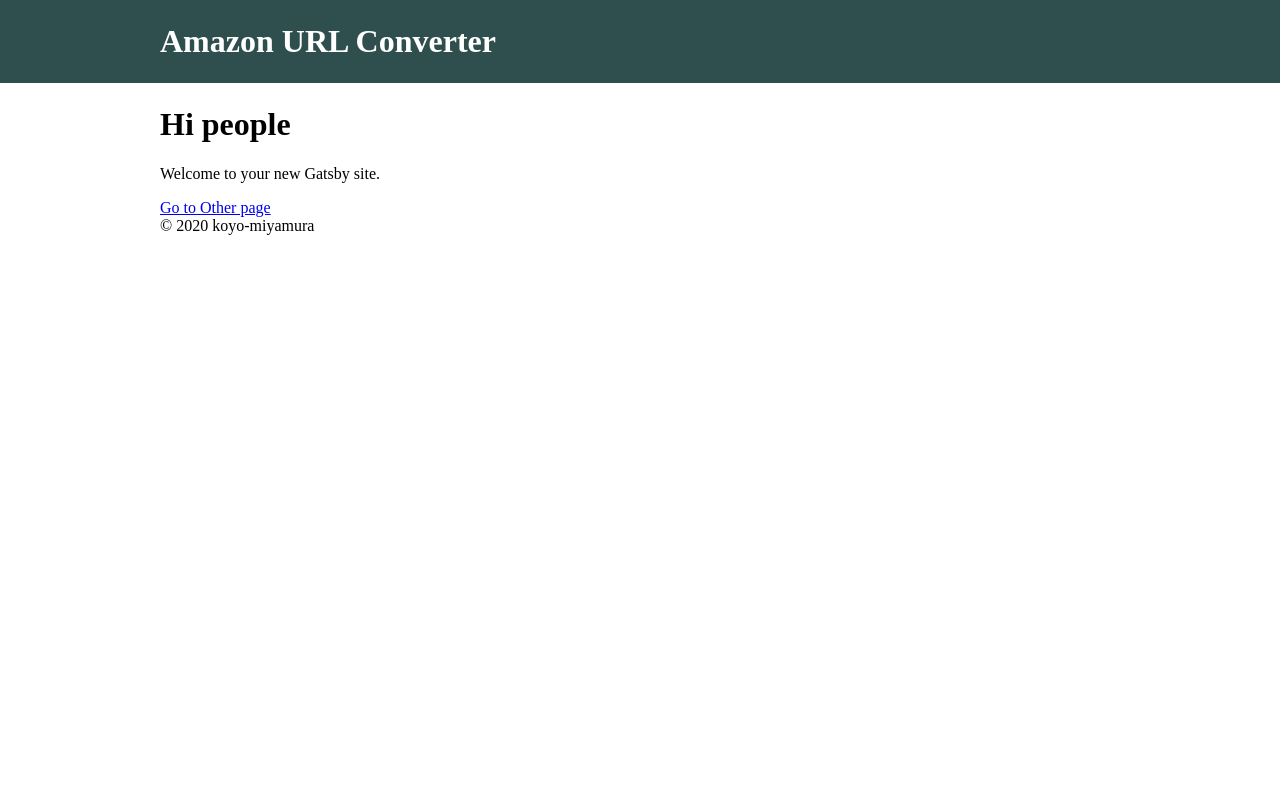
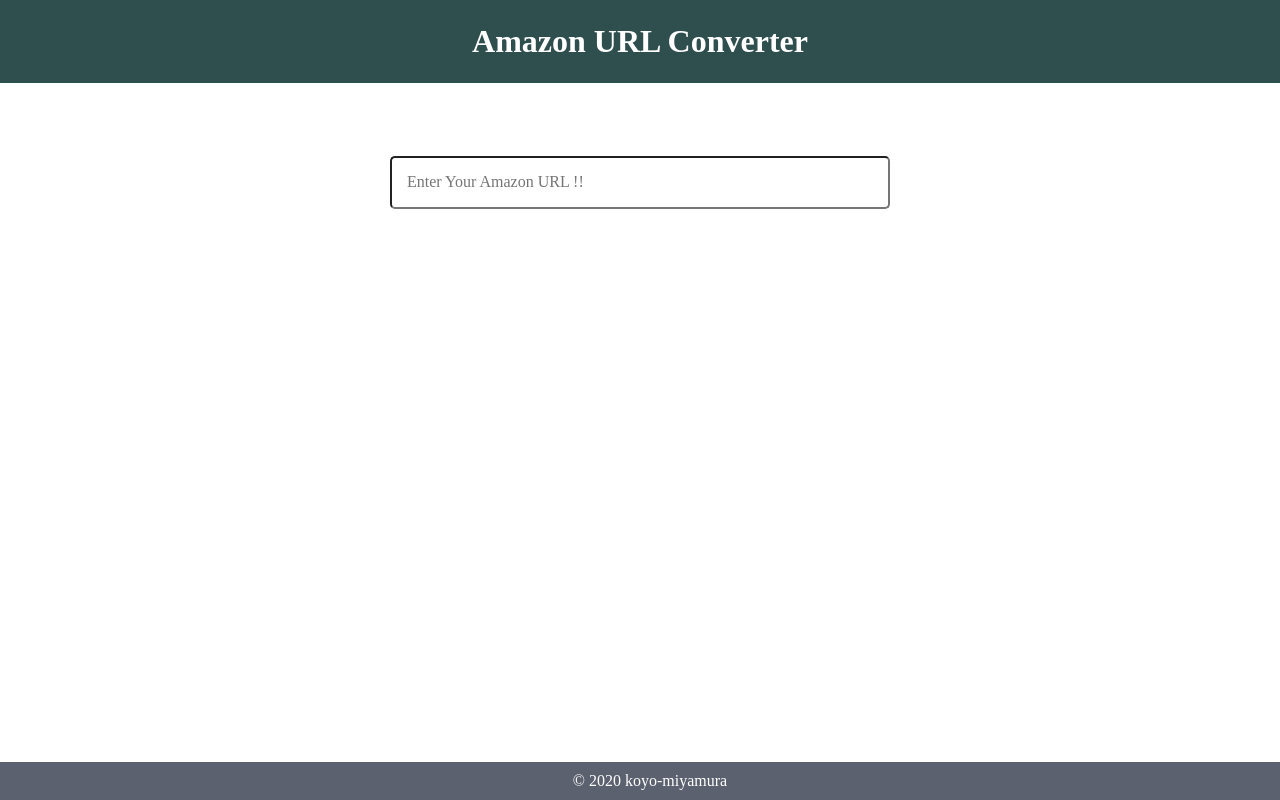
Before and after one commit to koyo-miyamura/amazon-url-converter, a Gatsby site: page / in a window 1280 px wide. Built offline with nearby package versions, Linux system fonts and the light colour scheme; Gatsby itself is replaced by a stand-in of ours.

Commit message:
アマゾンURL変換くん動くところまで

```diff
--- a/package.json
+++ b/package.json
@@ -3,7 +3,7 @@
   "private": true,
   "description": "Convert URL of Amazon into essential one",
   "version": "0.1.0",
-  "author": "Kyle Mathews <mathews.kyle@gmail.com>",
+  "author": "Koyo Miyamura",
   "dependencies": {
     "gatsby": "^2.23.12",
     "gatsby-image": "^2.4.9",
--- a/src/components/header.tsx
+++ b/src/components/header.tsx
@@ -15,8 +15,9 @@
     <div
       style={{
         margin: `0 auto`,
-        maxWidth: 960,
+        maxWidth: 1080,
         padding: `1.45rem 1.0875rem`,
+        textAlign: "center",
       }}
     >
       <h1 style={{ margin: 0 }}>
--- a/src/components/seo.tsx
+++ b/src/components/seo.tsx
@@ -13,15 +13,9 @@
   description?: string
   lang?: string
   metaProps?: Meta[]
-  title: string
 }
 
-const SEO: FC<SEOProps> = ({
-  description,
-  lang = "jp",
-  metaProps = [],
-  title = "",
-}) => {
+const SEO: FC<SEOProps> = ({ description, lang = "jp", metaProps = [] }) => {
   const data: SiteQuery = useStaticQuery(
     graphql`
       query Site {
@@ -35,9 +29,9 @@
       }
     `
   )
+  const title = data.site?.siteMetadata?.title || ""
 
   const metaDescription = description || data.site?.siteMetadata?.description
-
   const defaultMetas: Meta[] = [
     {
       name: `description`,
@@ -81,7 +75,6 @@
         lang,
       }}
       title={title}
-      titleTemplate={`%s | ${data.site?.siteMetadata?.title}`}
       meta={meta}
     />
   )
--- a/src/layouts/index.tsx
+++ b/src/layouts/index.tsx
@@ -26,13 +26,26 @@
       <div
         style={{
           margin: `0 auto`,
-          maxWidth: 960,
+          maxWidth: 1080,
           padding: `0 1.0875rem 1.45rem`,
+          textAlign: "center",
         }}
       >
         <main>{children}</main>
-        <footer>© {new Date().getFullYear()} koyo-miyamura</footer>
       </div>
+      <footer
+        style={{
+          width: "100%",
+          position: "fixed",
+          bottom: 0,
+          background: "#5B616F",
+          padding: `10px`,
+          color: "white",
+          textAlign: "center",
+        }}
+      >
+        © {new Date().getFullYear()} koyo-miyamura
+      </footer>
     </>
   )
 }
--- a/src/pages/404.tsx
+++ b/src/pages/404.tsx
@@ -5,7 +5,7 @@
 
 const NotFoundPage: FC<PageProps> = () => (
   <>
-    <SEO title="404: Not found" />
+    <SEO />
     <h1>NOT FOUND</h1>
     <p>You just hit a route that doesn&#39;t exist... the sadness.</p>
   </>
--- a/src/pages/index.tsx
+++ b/src/pages/index.tsx
@@ -1,15 +1,80 @@
-import React, { FC } from "react"
-import { Link, PageProps } from "gatsby"
+import React, { FC, useState } from "react"
+import { PageProps } from "gatsby"
 
 import SEO from "../components/seo"
 
-const IndexPage: FC<PageProps> = () => (
-  <>
-    <SEO title="Home" />
-    <h1>Hi people</h1>
-    <p>Welcome to your new Gatsby site.</p>
-    <Link to="/about">Go to Other page</Link>
-  </>
-)
+const IndexPage: FC<PageProps> = () => {
+  const [text, setText] = useState("")
+  const [result, setResult] = useState("")
+
+  const convertUrl = (urlText: string) => {
+    const re = /(https:\/\/www\.amazon\.co\.jp).*(\/dp\/[0-9a-zA-Z]*).*/
+
+    return urlText.replace(re, "$1$2")
+  }
+
+  const handleKeyDown = (e: React.KeyboardEvent) => {
+    switch (e.key) {
+      case "Enter":
+        setResult(convertUrl(text))
+        break
+      default:
+        break
+    }
+  }
+
+  const handleInput = (e: React.FormEvent<HTMLInputElement>) => {
+    setText(e.currentTarget.value)
+  }
+
+  return (
+    <>
+      <SEO />
+      <div
+        style={{
+          maxWidth: "100%",
+          height: "100px",
+
+          margin: "0 auto 30px",
+        }}
+      >
+        <input
+          placeholder="Enter Your Amazon URL !!"
+          type="text"
+          onKeyDown={handleKeyDown}
+          onInput={handleInput}
+          style={{
+            width: "500px",
+            maxWidth: "100%",
+            marginTop: "50px",
+            padding: "15px",
+            borderRadius: "5px",
+            fontSize: "16px",
+            boxSizing: `border-box`,
+          }}
+        />
+      </div>
+      <p>
+        {result && (
+          <a
+            href={result}
+            style={{
+              fontWeight: "bold",
+              textDecoration: "none",
+              background: "darkslategray",
+              color: "white",
+              padding: "5px 10px",
+              borderRadius: "20px",
+              fontFamily: "Avenir,Arial",
+            }}
+          >
+            Move to the link
+          </a>
+        )}
+      </p>
+      <p>{result}</p>
+    </>
+  )
+}
 
 export default IndexPage
```
Also changed, not shown: src/pages/about.tsx (deleted, +0 -29 lines).
